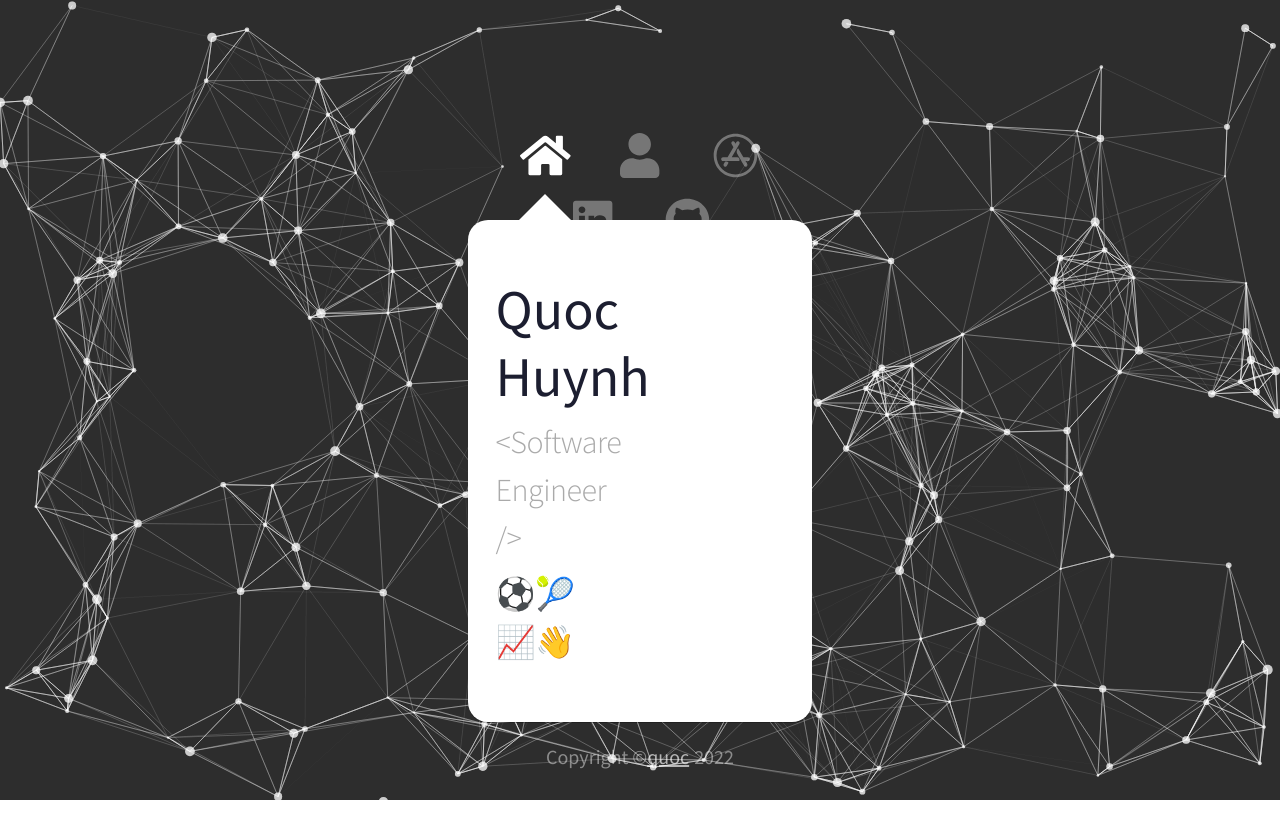
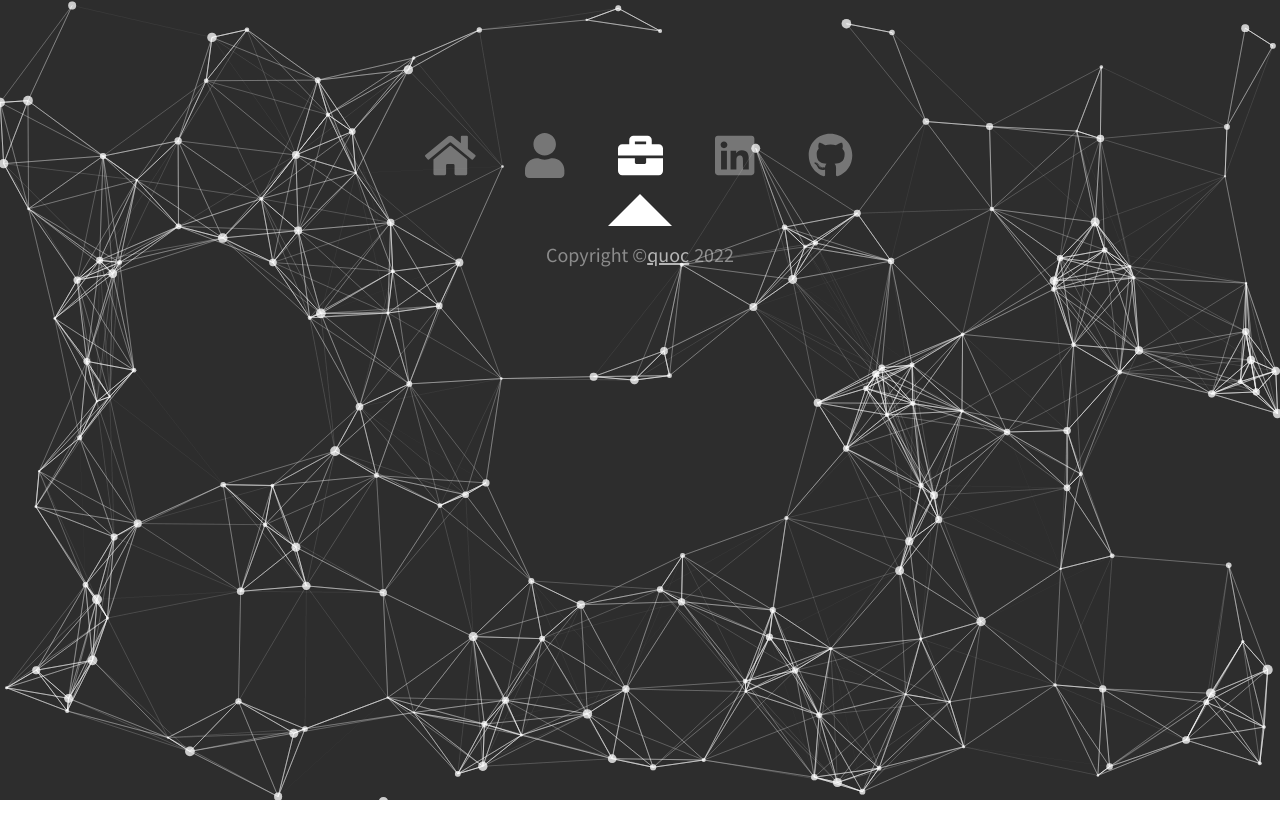
Before and after one commit to TimHuynh0905/portfolio, a React (Create React App) app: page /experiences in a window 1280 px wide. Before the commit this address led to /. Shown: the top 838 px of the page. After the commit the page ends 800 px from the top, so only its background shows below. Built offline with nearby package versions, Linux system fonts and the light colour scheme.

Commit message:
restructured app layout

```diff
--- a/src/App.scss
+++ b/src/App.scss
@@ -1,55 +1,41 @@
 .App {
-    display: flex;
-    min-height: 100vh;
+    // width: 100vw;
+    // min-height: 100vh;
 
     #container {
         position: relative;
+        z-index: 1 !important;
         display: flex;
         flex-direction: column;
         justify-content: flex-start;
         align-items: center;
-        z-index: 1 !important;
-        width: 70%;
-        max-width: 1100px;
+        width: 100%;
+        height: 100%;
         margin: auto;
-        margin-top: 220px;
-        margin-bottom: 220px;
+        padding: 220px 0 150px 0;
         transition: opacity 1s ease-in-out;
 
         .wrapper {
             position: relative;
+            width: 100%;
+            margin: auto;
         }
 
-        #nav {
-            // border: 1px solid red;
-            position: absolute;
-            z-index: 100;
-            top: -105px;
+        .nav-small {
+            position: fixed;
+            z-index: 5;
             width: 100%;
-        }
+            top: 50%;
+            transform: translateY(-50%);
 
-        #main {
+            .nav-arrows {
                 position: relative;
-            display: flex;
-            width: 100%;
-            min-height: fit-content;
-            background: white;
-            z-index: 2;
-            // margin-top: 28px;
-            border-radius: 20px;
-            box-shadow: 0px 1px 0px 0px rgba(0, 0, 0, 0.25);
-            transition: min-height 0.5s ease-in-out,
-                max-height 0.25s ease-in-out;
-            overflow: hidden;
-
-            .panel {
-                transition: opacity 0.25s ease-in-out;
-            }
+                width: 90%;
+                margin: auto;
 
                 .arrow {
                     display: block;
-                position: fixed;
-                z-index: 5;
+                    position: absolute;
                     height: 44px;
                     width: 44px;
                     top: 50%;
@@ -61,11 +47,11 @@
                     cursor: pointer;
 
                     &#left {
-                    left: calc(15% - 22px);
+                        left: 0;
                     }
 
                     &#right {
-                    right: calc(15% - 22px);
+                        right: 0;
                     }
 
                     background: black;
@@ -94,6 +80,36 @@
                     }
                 }
             }
+        }
+
+        #nav {
+            // border: 1px solid red;
+            position: absolute;
+            z-index: 100;
+            top: -105px;
+            width: 100%;
+        }
+
+        #main {
+            position: relative;
+            display: flex;
+            margin: auto;
+            width: 90%;
+            max-width: 1100px;
+            min-height: fit-content;
+            background: white;
+            z-index: 2;
+            // margin-top: 28px;
+            border-radius: 20px;
+            box-shadow: 0px 1px 0px 0px rgba(0, 0, 0, 0.25);
+            transition: min-height 0.5s ease-in-out,
+                max-height 0.25s ease-in-out;
+            overflow: hidden;
+
+            .panel {
+                transition: opacity 0.25s ease-in-out;
+            }
+        }
 
         #footer {
             z-index: 100;
@@ -103,9 +119,7 @@
         }
 
         @media screen and (max-width: 992px) {
-            justify-content: center;
-            width: 70%;
-            margin: auto;
+            padding: 100px 0;
 
             #nav {
                 display: none;
--- a/src/App.tsx
+++ b/src/App.tsx
@@ -4,7 +4,6 @@ import React, { useState, useEffect } from "react";
 import {
     Route,
     Routes as Switch,
-    Navigate,
     useNavigate,
     useLocation,
 } from "react-router-dom";
@@ -90,6 +89,15 @@ const App = () => {
                     {/* Main Content */}
                     <div id="main">
                         <Switch>{getRoutes(routes)}</Switch>
+                    </div>
+                    {/* Footer */}
+                    <div id="footer">
+                        <Footer />
+                    </div>
+                </div>
+
+                <div className="nav-small">
+                    <div className="nav-arrows">
                         {pageIndex! > 0 && (
                             <div
                                 id="left"
@@ -109,10 +117,6 @@ const App = () => {
                             </div>
                         )}
                     </div>
-                    {/* Footer */}
-                    <div id="footer">
-                        <Footer />
-                    </div>
                 </div>
             </div>
             {/* Background */}
--- a/src/components/Navbar/NavIcon/navicon.scss
+++ b/src/components/Navbar/NavIcon/navicon.scss
@@ -15,7 +15,7 @@
         width: 110px;
         font-weight: lighter;
         color: black;
-        font-size: 20px;
+        font-size: 16px;
         text-align: center;
         padding: 10px 0;
         background: #d2d2d2;
--- a/src/pages/about/about.tsx
+++ b/src/pages/about/about.tsx
@@ -15,7 +15,7 @@ const About = () => {
             <h2 className="mb-5">&lt; About &#9996;/&gt;</h2>
             <div id="intro" className="container">
                 <div className="row">
-                    <div id="image" className="col-12 col-sm-12 col-xl-4">
+                    <div id="image" className="col-12 col-sm-12 col-lg-4">
                         <div className="profile-image">
                             <div
                                 className="image"
@@ -36,7 +36,7 @@ const About = () => {
                             ))}
                         </div>
                     </div>
-                    <div id="info" className="col-12 col-sm-12 col-xl-8">
+                    <div id="info" className="col-12 col-sm-12 col-lg-8">
                         <div className="container">
                             <div className="row my-3">
                                 <div className="col">
--- /dev/null
+++ b/src/pages/experiences/experiences.tsx
@@ -0,0 +1,8 @@
+import React from "react";
+import "pages/experiences/experiences.scss";
+
+const Experiences = () => {
+    return <div></div>;
+};
+
+export default Experiences;
--- a/src/pages/home/home.scss
+++ b/src/pages/home/home.scss
@@ -1,12 +1,6 @@
 .home {
     width: 100%;
     display: flex;
-
-    .container {
-        width: 100%;
-        padding: 0;
-        margin: 0;
-    }
 
     .row {
         @media screen and (max-width: 992px) {
@@ -18,7 +12,7 @@
         display: flex;
         flex-direction: column;
         justify-content: center;
-        padding: 3.5em 2.5em;
+        padding: 4em 4em;
 
         @media screen and (max-width: 992px) {
             align-items: center;
@@ -52,6 +46,8 @@
 
     #cover {
         padding: 0;
+        overflow: hidden;
+        flex: 1;
         .image {
             // border: 1px solid blue;
             position: relative;
@@ -60,14 +56,13 @@
             background-size: cover;
             background-repeat: no-repeat;
             height: calc(100vh - 220px * 2);
-            width: 100%;
             box-shadow: 0rem 0.5rem 1.625rem -0.25rem rgb(20 20 20 / 15%),
                 0rem 0.5rem 0.5625rem -0.3125rem rgb(20 20 20 / 6%);
         }
 
         img {
-            max-width: 100%;
-            // height: 100%;
+            width: 100%;
+            height: 100%;
             object-fit: cover;
         }
     }
--- a/src/pages/home/home.tsx
+++ b/src/pages/home/home.tsx
@@ -6,7 +6,6 @@ import "pages/home/home.scss";
 const Home = () => {
     return (
         <div className="panel home">
-            <div className="container">
             <div className="row">
                 <div id="intro" className="col-12 col-lg-6">
                     <h1
@@ -30,7 +29,6 @@ const Home = () => {
                 </div>
             </div>
         </div>
-        </div>
     );
 };
 
--- a/src/pages/projects/projects.tsx
+++ /dev/null
@@ -1,8 +0,0 @@
-import React from "react";
-import "pages/projects/projects.scss";
-
-const Projects = () => {
-    return <div></div>;
-};
-
-export default Projects;
--- a/src/routes.tsx
+++ b/src/routes.tsx
@@ -3,15 +3,11 @@ import React from "react";
 // Page Component
 import Home from "pages/home/home";
 import About from "pages/about/about";
-import Projects from "pages/projects/projects";
+import Experiences from "pages/experiences/experiences";
 
 // Font Awesome Icons
-import { faHome, faUser } from "@fortawesome/free-solid-svg-icons";
-import {
-    faAppStore,
-    faLinkedin,
-    faGithub,
-} from "@fortawesome/free-brands-svg-icons";
+import { faHome, faUser, faBriefcase } from "@fortawesome/free-solid-svg-icons";
+import { faLinkedin, faGithub } from "@fortawesome/free-brands-svg-icons";
 
 // Interfaces
 import { RouteProps } from "configs/interfaces";
@@ -36,13 +32,13 @@ export const navRoutes: RouteProps[] = [
         icon: faUser,
     },
     {
-        name: "Projects",
-        key: "projects",
+        name: "Experiences",
+        key: "experiences",
         route: {
-            path: "/projects",
-            element: <Projects />,
+            path: "/experiences",
+            element: <Experiences />,
         },
-        icon: faAppStore,
+        icon: faBriefcase,
     },
 ];
 
```
Also changed, not shown: src/pages/experiences/experiences.scss (added). Lines whose indentation alone changed are shown as unchanged.
